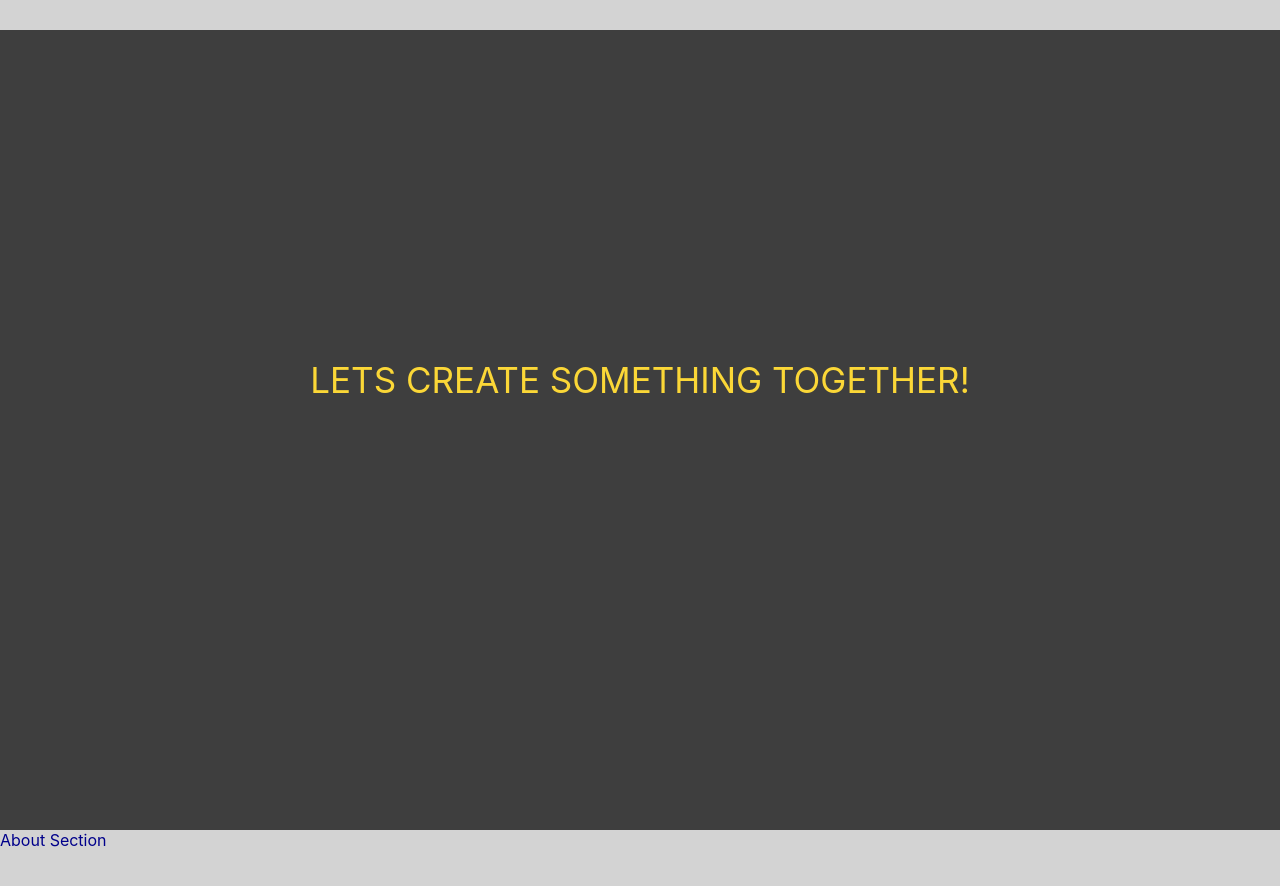
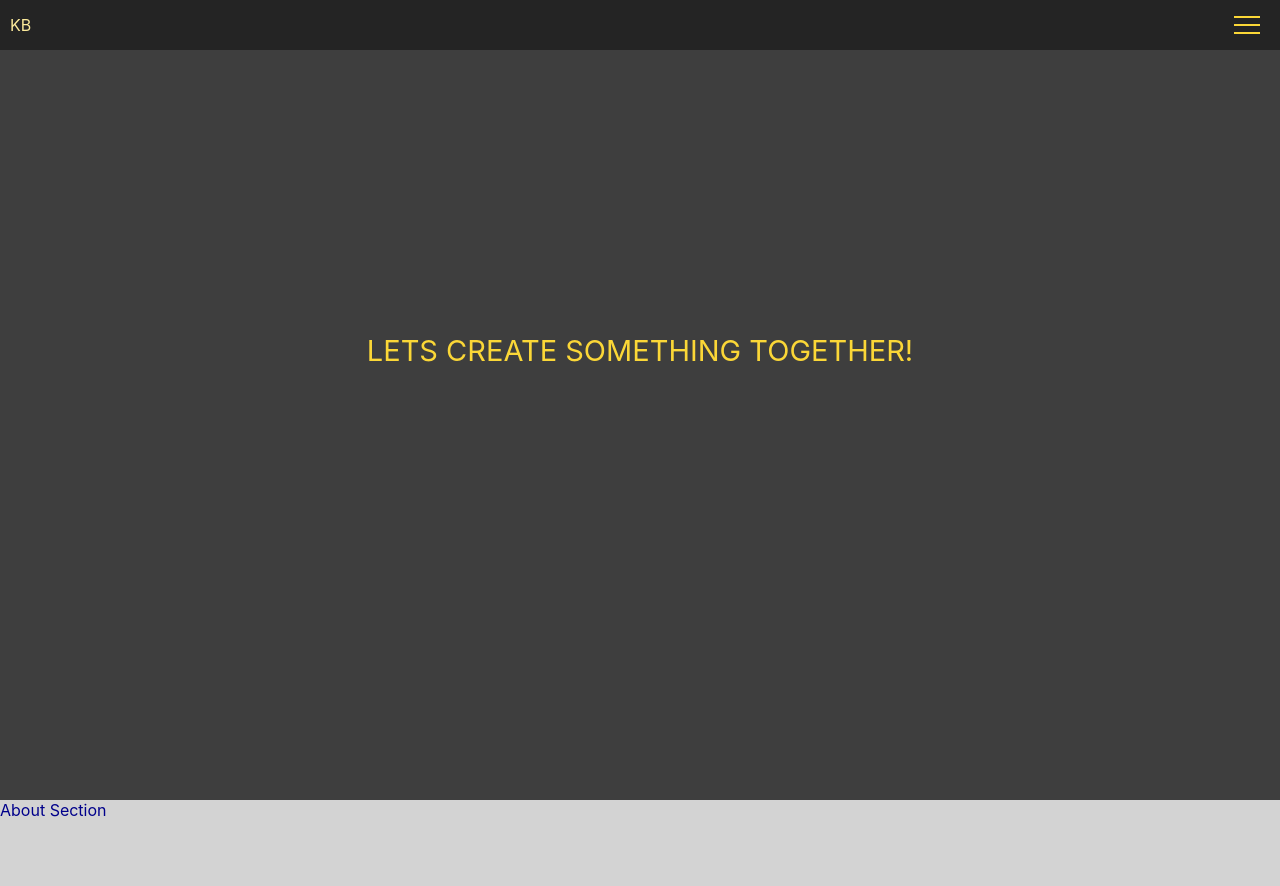
Before and after one commit to krzysztofbogusz91/krzysztof_web, a React (Create React App) app: page / in a window 1280 px wide. Shown: the top 886 px of the page. Built offline with nearby package versions, Linux system fonts and the light colour scheme.

Commit message:
Add animated menu

```diff
--- a/src/components/header/hero/Hero.scss
+++ b/src/components/header/hero/Hero.scss
@@ -11,7 +11,8 @@
         position: relative;
         top: -50px;
         text-transform: uppercase;
-        font-size: 35px;
+        padding: 20px;
+        font-size: 29px;
         color: lighten(darken($navbar-secondary, 50%), 30%);
         animation: show 1s ease-in;
     }
--- a/src/components/header/navbar/Navbar.scss
+++ b/src/components/header/navbar/Navbar.scss
@@ -2,23 +2,22 @@
 @import './mobile-show.scss';
 
 .nav-section{
-    height: 30px;
     .nav {
+        height: 50px;
         background-color: $navbar-main;
         width: 100%;
         position: fixed;
         display: flex;
-        justify-content: center;
+        justify-content: space-between;
         align-items: center;
         z-index: 10;
-        visibility: hidden;
-        .nav-elements{
-            visibility: hidden;
-        }
+
         .nav-elements{
             display: flex;
             flex-direction: column;
             align-items: center;
+            z-index: 10;
+            // mobile
             .nav-list-elem{
                 padding: 5px;
                 margin: 0 5px;
@@ -28,6 +27,7 @@
                     color: $navbar-secondary;
                     text-transform: uppercase;
                 }
+
                 .nav-elem.active{
                     color: lighten(darken($navbar-secondary, 50%), 30%);
                     border-bottom: 1px solid lighten(darken($navbar-secondary, 50%), 30%);
@@ -40,6 +40,37 @@
                 }
             }
         }
+
+        .nav-elements.menu{
+            visibility: hidden;
+            position: absolute;
+            top: 50px;
+            background-color: $navbar-main;
+            width: 100%;
+            z-index: 1;
+            .nav-list-elem {
+                padding: 10px;
+                font-size: 17px;
+            }
+        }
+
+        .nav-elements.menu.show{
+            visibility: visible;
+            animation: showMenu 2s;
+        }
+
+        .nav-elements:first-child{
+            visibility: visible;
+        }
+    }
+}
+
+@keyframes showMenu {
+    0%{
+        transform: translateY(-150px);
+    }
+    100%{
+        transform: translateY(0);
     }
 }
 
--- a/src/components/header/navbar/Navbar.tsx
+++ b/src/components/header/navbar/Navbar.tsx
@@ -2,7 +2,7 @@ import React, { Component } from 'react'
 import { Link } from "react-scroll";
 import './Navbar.scss'
 
-export default class Navbar extends Component<{}, {navbarElements: any[]}> {
+export default class Navbar extends Component<{}, {navbarElements: any[], showMenu: boolean}> {
     constructor(props: any) {
         super(props);
         this.state = {
@@ -12,8 +12,13 @@ export default class Navbar extends Component<{}, {navbarElements: any[]}> {
                 {name: 'offer'},
                 {name: 'blog'},
                 {name: 'contact'},
-            ]
+            ],
+            showMenu: false
         }
+    }
+
+    toggleMenu = () =>{
+        this.setState(prevState => ({showMenu: !prevState.showMenu}))
     }
 
     render() {
@@ -29,7 +34,7 @@ export default class Navbar extends Component<{}, {navbarElements: any[]}> {
                                 offset={-50}
                                 >{elem.name}</Link>
                         </li>))
-
+        const showMenu = this.state.showMenu ? 'show' : '';
         return (
             <div className="nav-section">
               <nav className="nav">
@@ -44,13 +49,13 @@ export default class Navbar extends Component<{}, {navbarElements: any[]}> {
                             >KB</Link>
                     </li>
                 </ul>
-                <ul className="mobile-show">
+                <ul className={`nav-elements menu ${showMenu}`}>
+                    {list}
+                </ul>
+                <ul className={`mobile-show ${showMenu}`} onClick={this.toggleMenu}>
                     <li className="mobile-show__dash"></li>
                     <li className="mobile-show__dash"></li>
                     <li className="mobile-show__dash"></li>
-                </ul>
-                <ul className="nav-elements">
-                    {list}
                 </ul>
               </nav>
             </div>
--- a/src/components/header/navbar/mobile-show.scss
+++ b/src/components/header/navbar/mobile-show.scss
@@ -1,8 +1,52 @@
 .mobile-show{
-
+    margin-right: 20px;
+    margin-top: 6px;
+    z-index: 10;
     .mobile-show__dash{
         display: block;
         list-style: none;
+        width: 26px;
+        height: 6px;
         border-top: 2px solid lighten(darken($navbar-secondary, 50%), 30%)
     }
 }
+
+.mobile-show.show{
+    .mobile-show__dash{
+        position: absolute;
+        top: 20px;
+        right: 20px;
+    }
+    .mobile-show__dash:nth-child(1) {
+        animation: showX1 2s;
+        width: 20px;
+        animation-fill-mode: forwards;
+    }
+    .mobile-show__dash:nth-child(2){
+        opacity: 0;
+        transition: opacity;
+    }
+    .mobile-show__dash:nth-child(3){
+        animation: showX2 2s;
+        width: 20px;
+        animation-fill-mode: forwards;
+    }
+}
+
+@keyframes showX1 {
+    0%{
+        transform: rotate(0deg);
+    }
+    100%{
+        transform: rotate(-45deg) translateX(2px);
+    }
+}
+
+@keyframes showX2 {
+    0%{
+        transform: rotate(0deg);
+    }
+    100%{
+        transform: rotate(45deg) translateX(-2px) ;
+    }
+}
```
